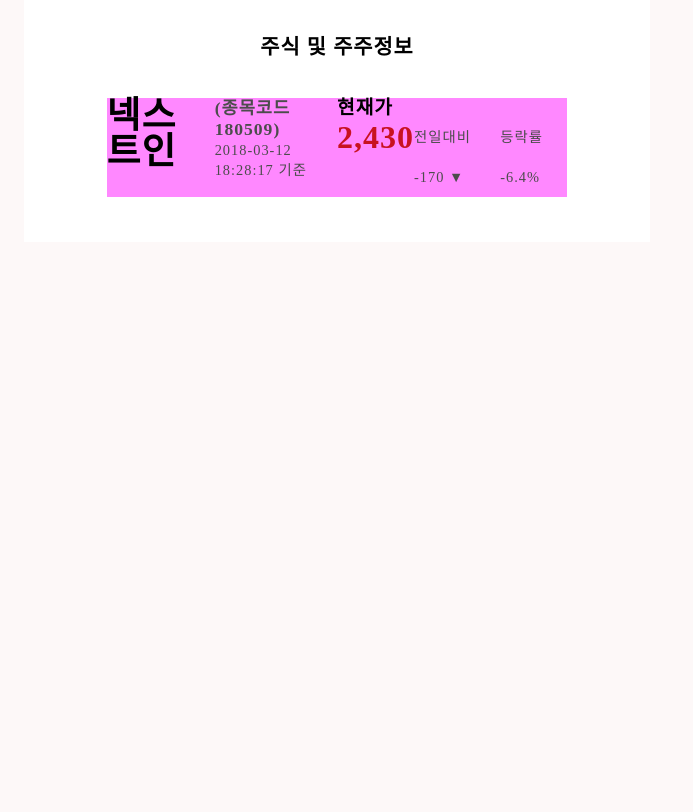
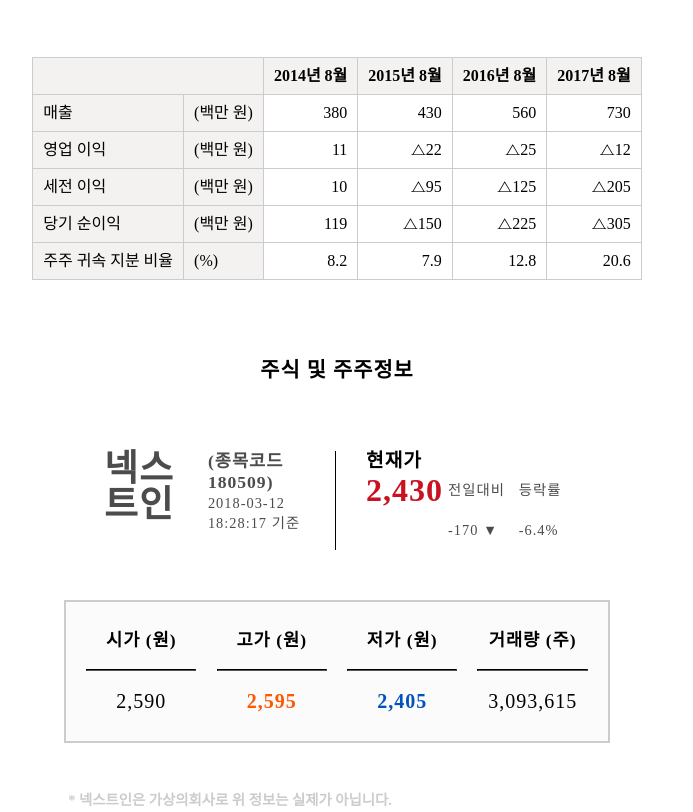
Before and after one commit to jesszin/next-in, a plain HTML site: page ir.html in a window 1280 px wide. Shown: the part 1091-1903 px from the top of the page, without its empty margins (303-996 px from the left). Before the commit the page ends 1333 px from the top, so only its background shows below. Drawn offline with nearby package versions, Linux system fonts and the light colour scheme; a web font is replaced by a local one.

Commit message:
ir stock graph edit

```diff
--- a/css/ir.css
+++ b/css/ir.css
@@ -26,7 +26,7 @@ svg {
     width: 100%;
     height: 360px;
     margin-top:30px;
-    padding:0 10px;
+    padding:0 20px;
     background:#f4f2f0;
 }
 /*.bar { fill : #f99 }*/
@@ -71,12 +71,12 @@ svg {
     height: 100%;
 }
 #ir-page .irWrap{
-    max-width: 60%;
+    max-width: 70%;
     margin:0 auto;
     padding-top:130px;
 }
 #ir-page .irWrap .ir-graph{
-    max-width: 75%;
+    max-width: 80%;
     margin:0 auto;
     padding:35px 25px;
     background:#ffff;
@@ -100,15 +100,30 @@ svg {
     padding-bottom: 40px;
 }
 .graph>div{
-    width:42%;
+    width:35%;
 }
 #ir-page .irWrap .stock{
-    width:80%;
+    width:65%;
     margin:40px auto 10px;
-    background:#f8f;
+    padding:30px 10px;
 }
-#ir-page .irWrap .stock>li{
-    width: 50%;
+#ir-page .irWrap .stock>li:first-child{
+    width: 52%;
+}
+#ir-page .irWrap .stock>li:last-child{
+    width: 48%;
+}
+#ir-page .irWrap .ir-graph .volume{
+    width: 70%;
+    margin:20px auto 50px;
+    padding:30px 20px;
+}
+#ir-page .irWrap .ir-graph .volume ul{
+    display: flex;
+    justify-content: space-between;
+}
+#ir-page .irWrap .ir-graph .volume ul li{
+    width: 22%;
 }
 
 /*ir page*/
@@ -179,7 +194,7 @@ svg {
     font-weight: 600;
     letter-spacing: 1px;
     text-align: center;
-    margin:40px 0 30px;
+    margin:80px 0 30px;
 }
 .graph>div .date{
     float: left;
@@ -196,14 +211,20 @@ svg {
 .irWrap .stock li{
     letter-spacing: 1px;
 }
-.irWrap .stock li:first-child{
+.irWrap .stock>li:first-child{
     display: flex;
     vertical-align: middle;
+    border-right:1px solid #000;
+    padding-right: 10px;
+}
+.irWrap .stock>li:last-child{
+    margin-left:30px;
 }
 .irWrap .stock li .company{
     font-weight: bold;
     font-size: 2.3rem;
     margin-right:10px;
+    color:#4c4c4c;
 }
 .irWrap .stock li .code{
     font-size: 0.9rem;
@@ -231,3 +252,80 @@ svg {
     font-weight: 600;
     color:#c81221;
 }
+.irWrap .stock li:last-child .cost>li:nth-child(2),
+.irWrap .stock li:last-child .cost>li:last-child{
+    margin-left:5px;
+}
+/*table*/
+table{
+    width: 70%;
+    margin:20px auto;
+}
+table th,
+table td{
+    padding:10px;
+    border: 1px solid #CCCCCC;
+    display: table-cell;
+    line-height: 1rem;
+}
+table th{
+    white-space: nowrap;
+    text-align: left;
+    background:#F4F2F0;
+}
+table td{
+    text-align: right;
+}
+table .subject>th{
+    font-weight: 600;
+    text-align: center;
+}
+.irWrap .ir-graph>p{
+    color:#ccc;
+    font-size: 0.9rem;
+    font-weight: 600;
+    text-indent:7vw;
+}
+/*volume*/
+#ir-page .irWrap .ir-graph .volume{
+   border: 2px solid #CCCCCC;
+    background:#fbfbfb;
+}
+#ir-page .irWrap .ir-graph .volume ul li{
+    text-align: center;
+    font-size: 1.1rem;
+    letter-spacing: 1px;
+}
+#ir-page .irWrap .ir-graph .volume ul li hr{
+    border-color:#000;
+    margin:20px 0;
+}
+#ir-page .irWrap .ir-graph .volume ul li .strong{
+    font-weight: bolder;
+}
+#ir-page .irWrap .ir-graph .volume ul li p{
+    font-size:1.25rem;
+}
+#ir-page .irWrap .ir-graph .volume ul li:nth-child(2) p{
+    color:#fe5900;
+}
+#ir-page .irWrap .ir-graph .volume ul li:nth-child(3) p{
+    color:#0052bc;
+}
+/*footer*/
+footer{
+    width: 100%;
+    margin-top:150px;
+    padding:3% 0;
+    background:url(../img/footer-img.jpg) no-repeat;
+    background-position: 100% 100%;
+    -webkit-background-size: cover;
+    background-size: cover;
+    text-align: center;
+    position: relative;
+}
+footer p{
+    font-family: 'NanumSquare', sans-serif;
+    color:#dcdcdc;
+    line-height: 25px;
+}
--- a/ir.html
+++ b/ir.html
@@ -40,13 +40,13 @@
         <div class="ir-graph">
             <ul class="ir-menu">
                 <li>
-                    <a href="#">IR</a>
+                    <a href="#">IR/STCOK</a>
                 </li>
                 <li>
                     <a href="#">IR NEWS</a>
                 </li>
                 <li>
-                    <a href="#">NEST-IN NEWS</a>
+                    <a href="#">NEXT-IN NEWS</a>
                 </li>
             </ul>
 
@@ -60,15 +60,64 @@
             <div class="graph">
                 <div class="graph01">
                     <p class="date">2017년</p>
-                    <p class="won">(단위: 만원)</p>
+                    <p class="won">(단위: 백만 원)</p>
                     <svg id="irGraph"></svg>
                 </div>
                 <div class="graph02">
                     <p class="date">2016년</p>
-                    <p class="won">(단위: 만원)</p>
+                    <p class="won">(단위: 백만 원)</p>
                     <svg id="irGraph02"></svg>
                 </div>
             </div>
+            <table>
+                <tr class="subject">
+                    <th colspan="2"></th>
+                    <th>2014년 8월</th>
+                    <th>2015년 8월</th>
+                    <th>2016년 8월</th>
+                    <th>2017년 8월</th>
+                </tr>
+                <tr>
+                    <th>매출</th>
+                    <th>(백만 원)</th>
+                    <td>380</td>
+                    <td>430</td>
+                    <td>560</td>
+                    <td>730</td>
+                </tr>
+                <tr>
+                    <th>영업 이익</th>
+                    <th>(백만 원)</th>
+                    <td>11</td>
+                    <td>&trisb;22</td>
+                    <td>&trisb;25</td>
+                    <td>&trisb;12</td>
+                </tr>
+                <tr>
+                    <th>세전 이익</th>
+                    <th>(백만 원)</th>
+                    <td>10</td>
+                    <td>&trisb;95</td>
+                    <td>&trisb;125</td>
+                    <td>&trisb;205</td>
+                </tr>
+                <tr>
+                    <th>당기 순이익</th>
+                    <th>(백만 원)</th>
+                    <td>119</td>
+                    <td>&trisb;150</td>
+                    <td>&trisb;225</td>
+                    <td>&trisb;305</td>
+                </tr>
+                <tr>
+                    <th>주주 귀속 지분 비율</th>
+                    <th>(%)</th>
+                    <td>8.2</td>
+                    <td>7.9</td>
+                    <td>12.8</td>
+                    <td>20.6</td>
+                </tr>
+            </table>
 
             <h4>주식 및 주주정보</h4>
             <ul class="stock">
@@ -89,10 +138,40 @@
                 </li>
             </ul>
 
+            <div class="volume">
+                <ul>
+                    <li>
+                        <span class="strong">시가 (원)</span>
+                        <hr>
+                         <p>2,590</p>
+                    </li>
+                    <li>
+                        <span class="strong">고가 (원)</span>
+                        <hr>
+                        <p class="strong">2,595</p>
+                    </li>
+                    <li>
+                        <span class="strong">저가 (원)</span>
+                        <hr>
+                        <p class="strong">2,405</p>
+                    </li>
+                    <li>
+                        <span class="strong">거래량 (주)</span>
+                        <hr>
+                        <p>3,093,615</p>
+                    </li>
+                </ul>
+            </div>
+            <p>* 넥스트인은 가상의회사로 위 정보는 실제가 아닙니다.</p>
         </div>
         <!--irwrap-->
     </div>
 </div>
+<footer>
+    <img src="img/logo-white.png" alt="footer white logo">
+    <p>서울특별시 강서구 강서로 501-8 (가양동 192-2)</p>
+    <p>COPYRIGHT &copy;  2018 Next In. ALL RIGHTS RESERVED.</p>
+</footer>
 
 <script src="https://ajax.googleapis.com/ajax/libs/jquery/3.3.1/jquery.min.js"></script>
 <script src="https://d3js.org/d3.v3.min.js"></script>
```
Also changed, not shown: index.html (+7 -8 lines).
